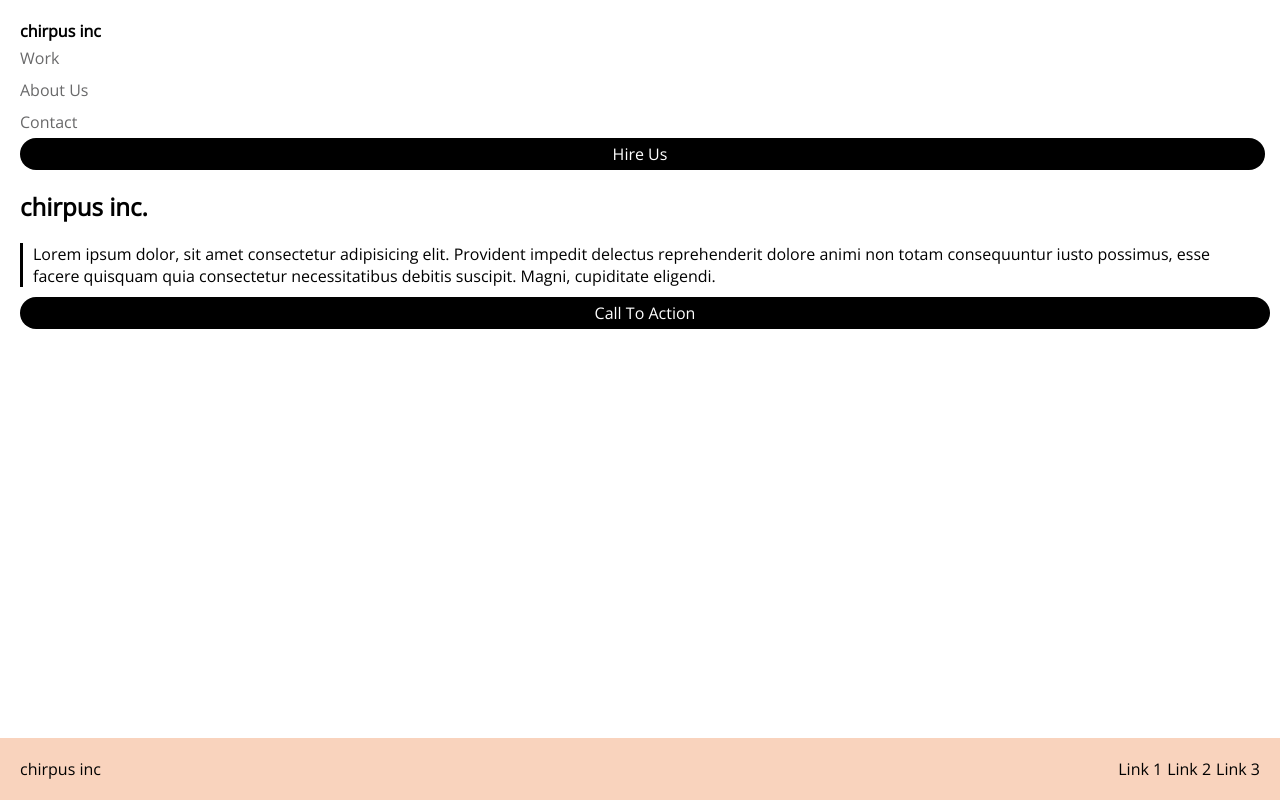
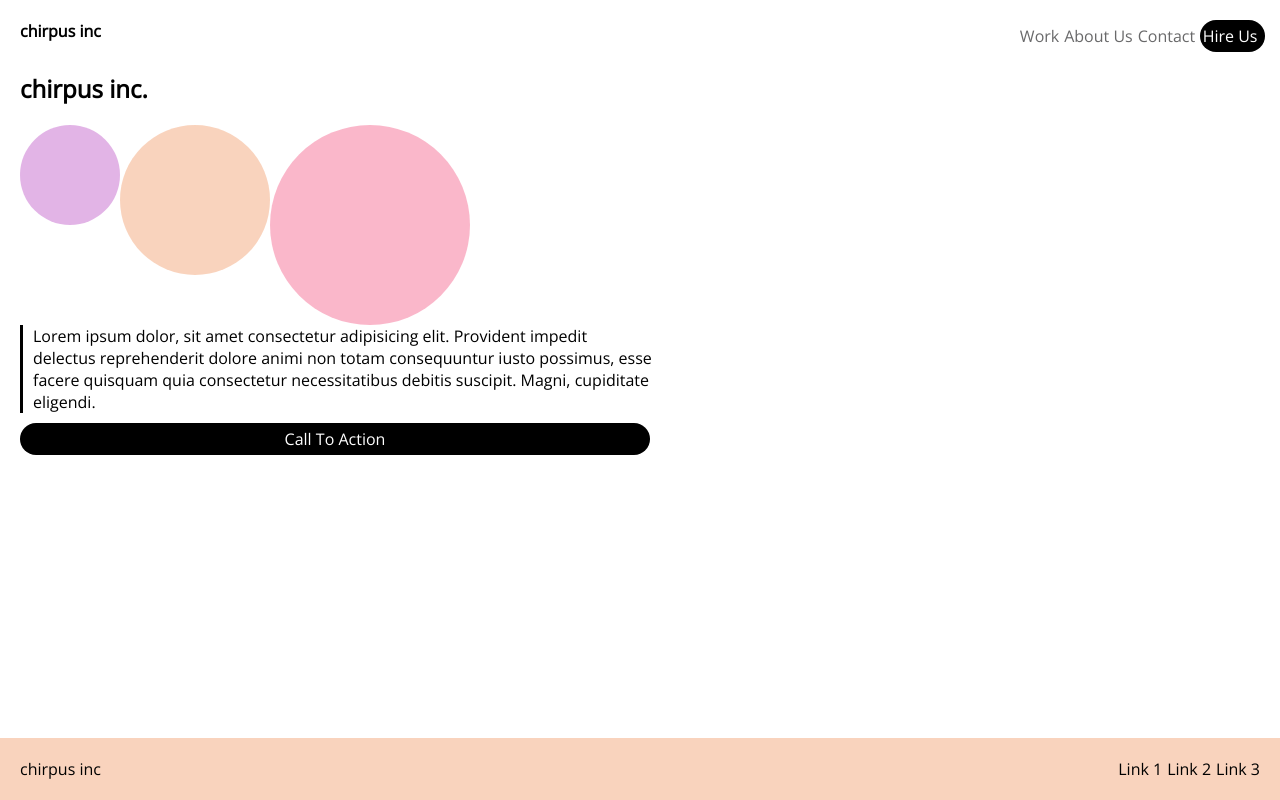
Before and after one commit to martinwisor/Chirpus-Inc.-Homepage-Pt.1, a plain HTML site: page index.html in a window 1280 px wide. Drawn offline with nearby package versions, Linux system fonts and the light colour scheme.

Commit message:
third commit

```diff
--- a/index.html
+++ b/index.html
@@ -28,6 +28,12 @@
     <main>
       <section>
         <h2>chirpus inc.</h2>
+        <div class="circles">
+          <div class="circleBase circle1"></div>
+          <div class="circleBase circle2"></div>
+          <div class="circleBase circle3"></div>
+        </div>
+
         <p class="call-to-action">
           Lorem ipsum dolor, sit amet consectetur adipisicing elit. Provident
           impedit delectus reprehenderit dolore animi non totam consequuntur
--- a/style.css
+++ b/style.css
@@ -69,3 +69,49 @@ footer a {
   text-decoration: none;
   color: black;
 }
+
+@media only screen and (min-width: 768px) {
+  header {
+    display: flex;
+    justify-content: space-between;
+  }
+
+  header ul {
+    display: flex;
+    flex-direction: row;
+  }
+
+  .call-to-action {
+    width: 50%;
+  }
+
+  .call-to-action-link {
+    width: 50%;
+  }
+  .circles {
+    display: flex;
+    align-items: right;
+  }
+
+  .circleBase {
+    border-radius: 50%;
+  }
+
+  .circle1 {
+    width: 100px;
+    height: 100px;
+    background: rgba(207, 130, 213, 0.6);
+  }
+
+  .circle2 {
+    width: 150px;
+    height: 150px;
+    background: rgba(247, 193, 162, 0.7);
+  }
+
+  .circle3 {
+    width: 200px;
+    height: 200px;
+    background: rgba(247, 136, 167, 0.6);
+  }
+}
```
